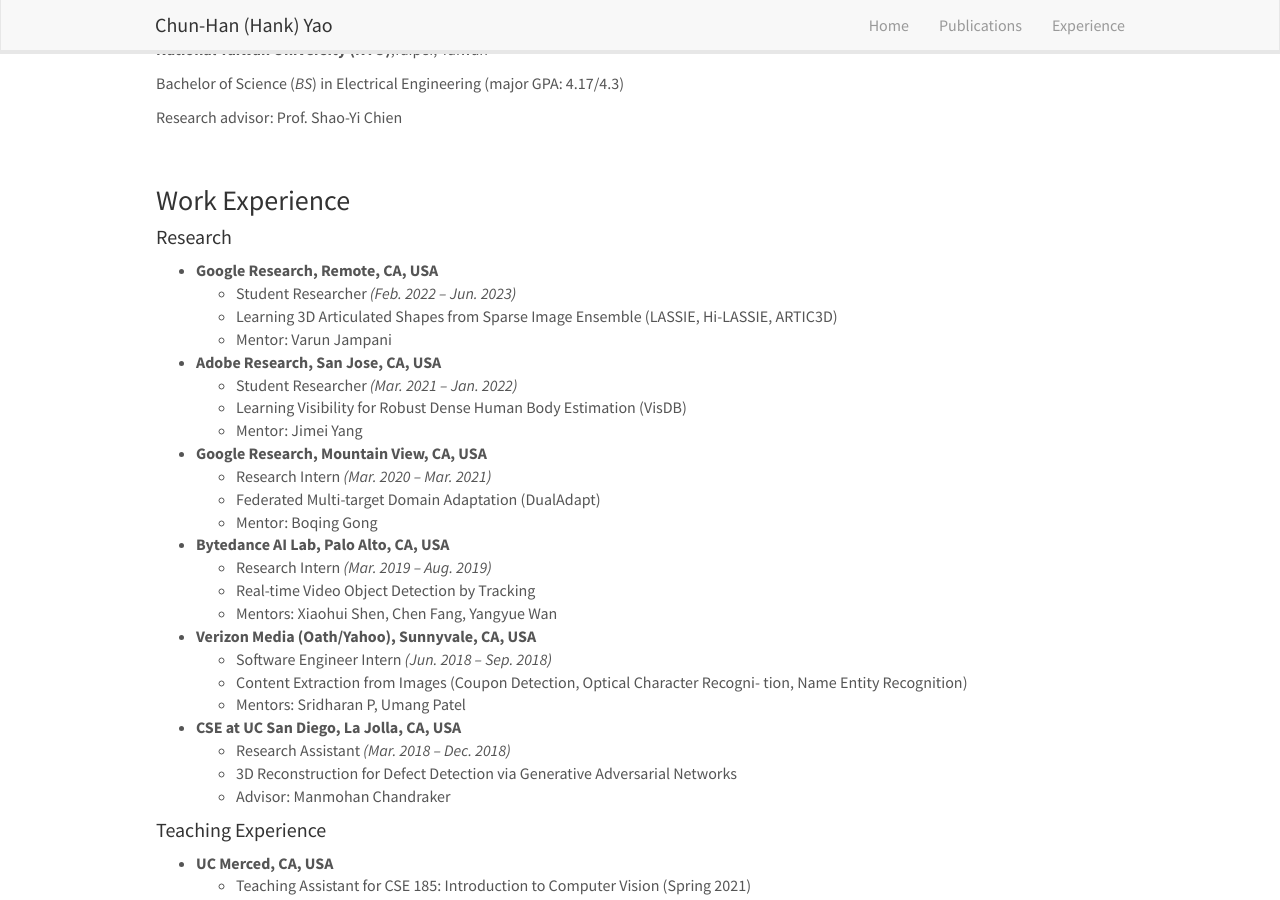
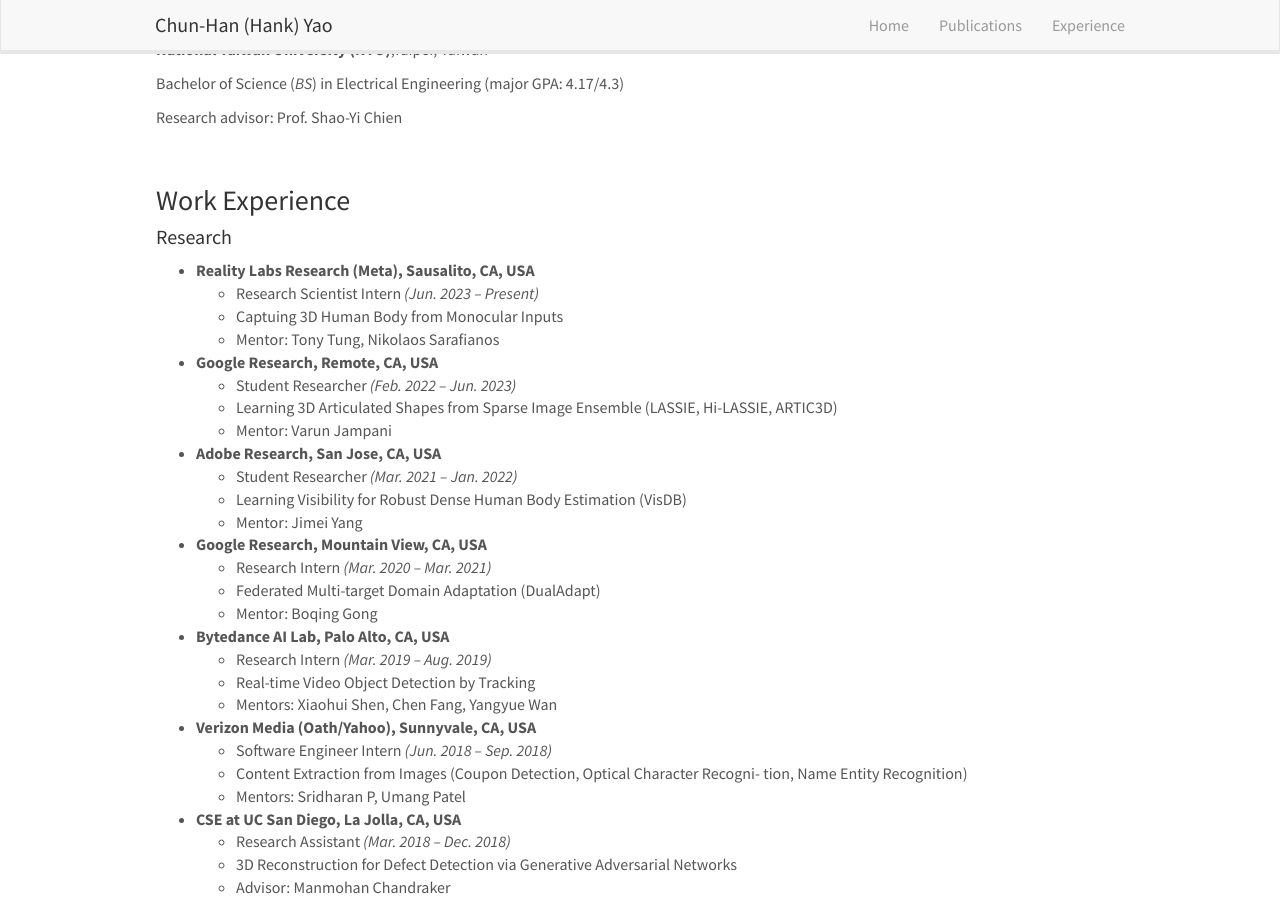
Before and after one commit to chhankyao/chhankyao.github.io, a Jekyll site: the page built from _pages/experience.md, in a window 1280 px wide and 900 px high, scrolled down 773 px. Built offline with Jekyll 4.4.1, drawn with Linux system fonts in a browser that asks for light colours; nearby versions of some CDN libraries.

Commit message:
first commit

```diff
--- a/_pages/experience.md
+++ b/_pages/experience.md
@@ -65,6 +65,14 @@ permalink: /experience
 <h4>Research</h4>
 
 <ul>
+    <li><strong>Reality Labs Research (Meta), Sausalito, CA, USA</strong>
+    <ul>
+    <li>Research Scientist Intern <em>(Jun. 2023 &ndash; Present)</em></li>
+    <li>Captuing 3D Human Body from Monocular Inputs</li>
+    <li>Mentor: Tony Tung, Nikolaos Sarafianos</li>
+    </ul>
+    </li>
+
     <li><strong>Google Research, Remote, CA, USA</strong>
     <ul>
     <li>Student Researcher <em>(Feb. 2022 &ndash; Jun. 2023)</em></li>
```
